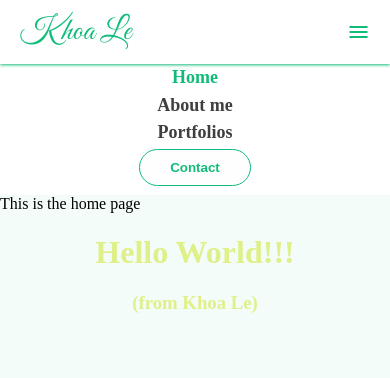
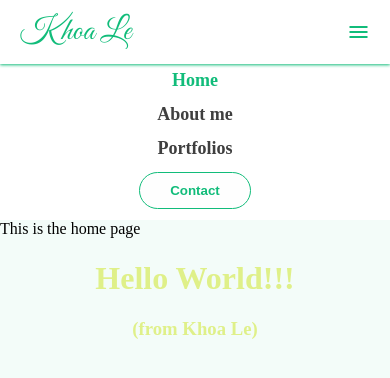
Before and after one commit to rubikvn2100/personal_website, a React (Create React App) app: page / in a window 390 px wide. Both pictures are taken after a click on the element "menu". Shown: the top 378 px of the page. Built offline with nearby package versions, Linux system fonts and the light colour scheme.

Commit message:
Refactor NavLinks into seperate functions to reduce duplication

```diff
--- a/src/components/Navbar.css
+++ b/src/components/Navbar.css
@@ -106,7 +106,8 @@
 
   .navbar-dropdown-menu .navbar-links > * {
     width: 95%;
-    padding: 0.2rem;
+    padding: 0.1rem;
+    margin: 0.3rem;
     display: flex;
     justify-content: space-around;
   }
--- a/src/components/Navbar.tsx
+++ b/src/components/Navbar.tsx
@@ -1,6 +1,26 @@
 import React, { useState } from "react";
 import { Link } from "react-router-dom";
 import "./Navbar.css";
+
+function NavbarLinks() {
+  return (
+    <>
+      {" "}
+      <Link to="/" className="router-link navbar-home-link">
+        Home
+      </Link>
+      <Link to="/about" className="router-link">
+        About me
+      </Link>
+      <Link to="/portfolios" className="router-link">
+        Portfolios
+      </Link>
+      <div>
+        <button className="navbar-contact-button">Contact</button>
+      </div>
+    </>
+  );
+}
 
 function Navbar() {
   const [showMenu, setShowMenu] = useState(false);
@@ -15,39 +35,13 @@ function Navbar() {
           menu
         </span>
         <div className="navbar-links">
-          <Link to="/" className="router-link navbar-home-link">
-            Home
-          </Link>
-
-          <Link to="/about" className="router-link">
-            About me
-          </Link>
-
-          <Link to="/portfolios" className="router-link">
-            Portfolios
-          </Link>
-          <div>
-            <button className="navbar-contact-button">Contact</button>
-          </div>
+          <NavbarLinks />
         </div>
       </div>
       {showMenu && (
         <div className="navbar-dropdown-menu">
           <div className="navbar-links">
-            <Link to="/" className="router-link navbar-home-link">
-              Home
-            </Link>
-
-            <Link to="/about" className="router-link">
-              About me
-            </Link>
-
-            <Link to="/portfolios" className="router-link">
-              Portfolios
-            </Link>
-            <div>
-              <button className="navbar-contact-button">Contact</button>
-            </div>
+            <NavbarLinks />
           </div>
         </div>
       )}
```
